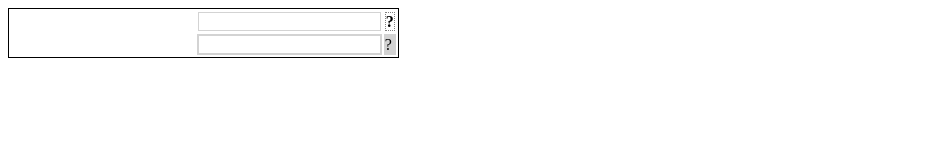
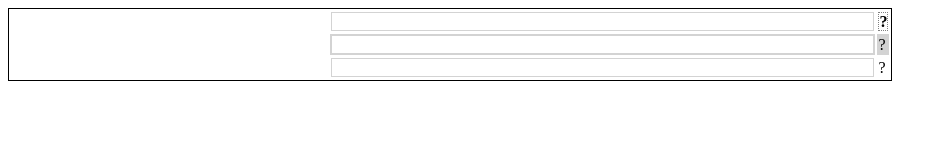
Before and after one commit to eppineda/1C1348, a plain HTML site: page index.html in a window 1280 px wide. Shown: the whole page, without its empty margins (0-947 px from the left). Drawn offline with nearby package versions, Linux system fonts and the light colour scheme.

Commit message:
lengthen input, q3

```diff
--- a/index.html
+++ b/index.html
@@ -20,7 +20,7 @@
 			background-color: lightgrey;
 		}
 		</style>
-		<script src="https://code.jquery.com/jquery-3.6.1.min.js" integrity="sha256-o88AwQnZB+VDvE9tvIXrMQaPlFFSUTR+nldQm1LuPXQ=" crossorigin="anonymous"></script>
+		<script src="https://code.jquery.com/jquery-3.6.1.min.js" integrity="sha656-o88AwQnZB+VDvE9tvIXrMQaPlFFSUTR+nldQm1LuPXQ=" crossorigin="anonymous"></script>
 		<script>
 		const check = (id1, id2, id3) => {
 			const q = `#${ id1 }`
@@ -31,7 +31,7 @@
 
 			const assessment = `#${ id3 }`
 			answer.toLowerCase() === response.toLowerCase() ?
-				$(assessment).text('answers!') :
+				$(assessment).text('correct!') :
 				tryAgain(q, assessment)
 		}
 
@@ -45,13 +45,18 @@
 		<table style="border: thin solid #000000">
 			<tr class="even">
 				<th><span id="Q1" class="answers">1 Corinthians 13:4-8</th>
-				<th><input id="A1" type="text" onblur="check('Q1', 'A1', 'R1');"></th>
+				<th><input size="65" id="A1" type="text" onblur="check('Q1', 'A1', 'R1');"></th>
 				<th><span id="R1">?</span></th>
 			</tr>
 			<tr class="odd">
 				<td id="Q2" class="answers">Love is patient, love is kind.</td>
-				<td><input id="A2" type="text" onblur="check('Q2', 'A2', 'R2');"></td>
+				<td><input size="65" id="A2" type="text" onblur="check('Q2', 'A2', 'R2');"></td>
 				<td id="R2">?</td>
+			</tr>
+			<tr class="even">
+				<td id="Q3" class="answers">It does not envy, it does not boast, it is not proud.</td>
+				<td><input size="65" id="A3" type="text" onblur="check('Q3', 'A3', 'R3');"></td>
+				<td id="R3">?</td>
 			</tr>
 		</tabl>
 	</body>
```
